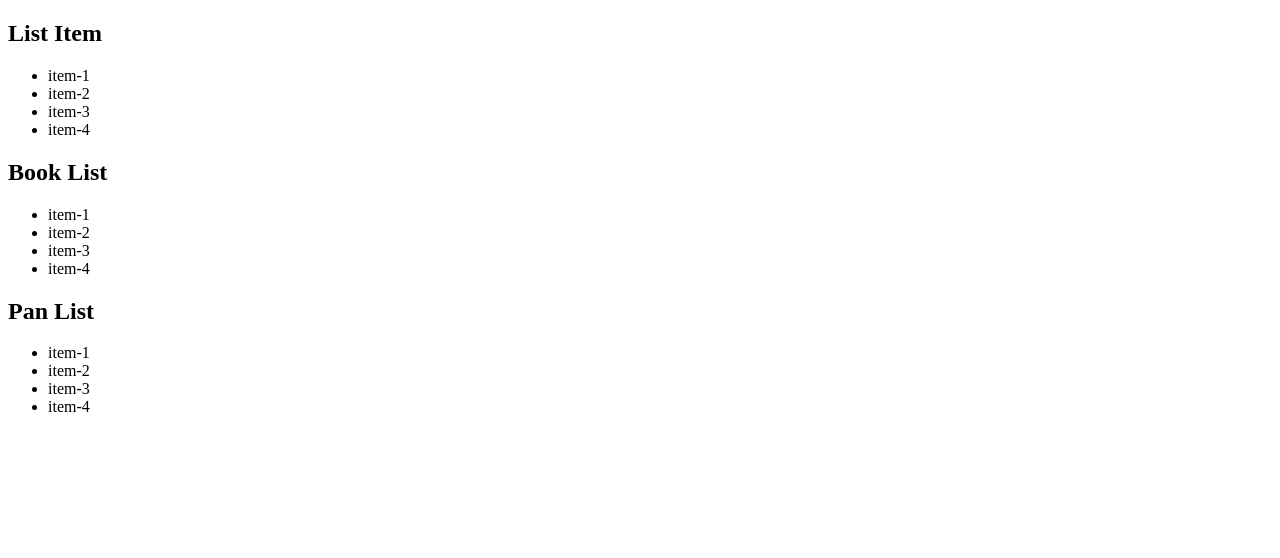
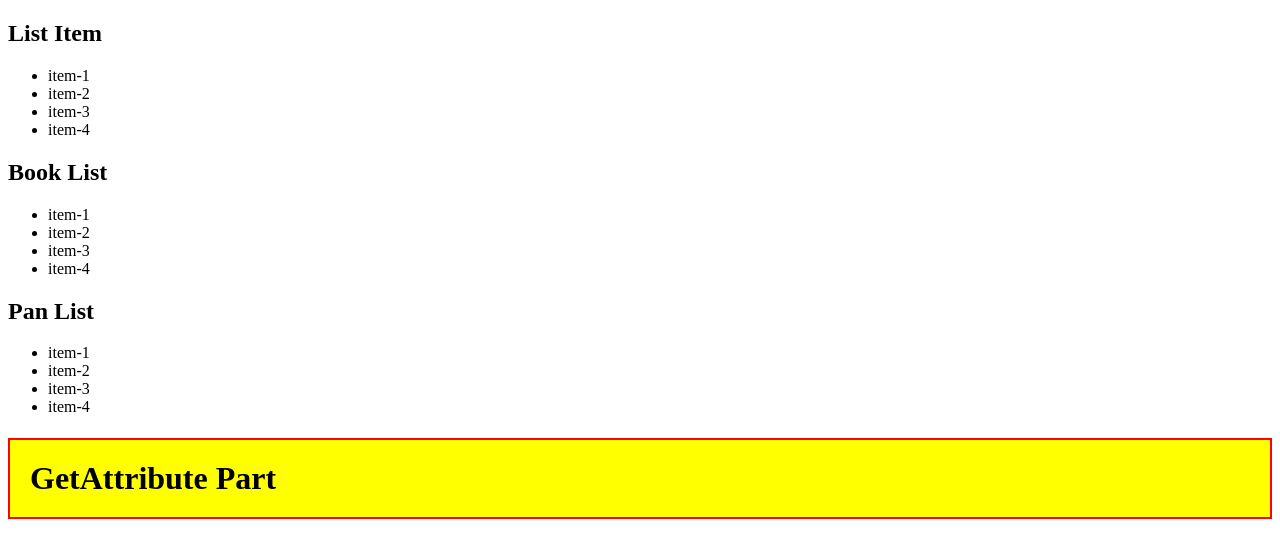
Before and after one commit to HmSani6699/javascript, a plain HTML site: page jvascript-DOM/25_1-9/index.html in a window 1280 px wide. Drawn offline with Linux system fonts and the light colour scheme.

Commit message:
ad javascript style part

```diff
--- a/jvascript-DOM/25_1-9/index.html
+++ b/jvascript-DOM/25_1-9/index.html
@@ -8,6 +8,9 @@
     <meta name="viewport"
         content="width=device-width, initial-scale=1.0">
     <title>Document</title>
+    <style>
+        h1 {}
+    </style>
 </head>
 
 <body>
@@ -35,6 +38,11 @@
         <li class="pan-list">item-3</li>
         <li class="pan-list">item-4</li>
     </ul>
+
+
+    <h1 id="get">GetAttribute Part</h1>
+
+
     <script src="js/index.js"></script>
 </body>
 
--- a/jvascript-DOM/25_1-9/js/index.js
+++ b/jvascript-DOM/25_1-9/js/index.js
@@ -1,15 +1,24 @@
+//getElementByTagName
+let tagNames = document.getElementsByTagName('h1');
+for (const tagName of tagNames) {
+    let background = tagName.style.background = "yellow";
+    let border = tagName.style.border = ' 2px solid red';
+    let padding = tagName.style.padding = ' 20px';
+    console.log(padding)
+}
+
 //getElementById
 let listItem = document.getElementById('list-item');
-console.log(listItem)
+// console.log(listItem)
 
 //getElementsByClassName
 let items = document.getElementsByClassName('list-item');
-console.log(items);
+// console.log(items);
 
 //querySelector
 let bookList = document.querySelector('#book-list');
-console.log(bookList)
+// console.log(bookList)
 
 //querySelectorAll
 let panList = document.querySelectorAll('pan-list');
-console.log(panList)
+// console.log(panList)
```
